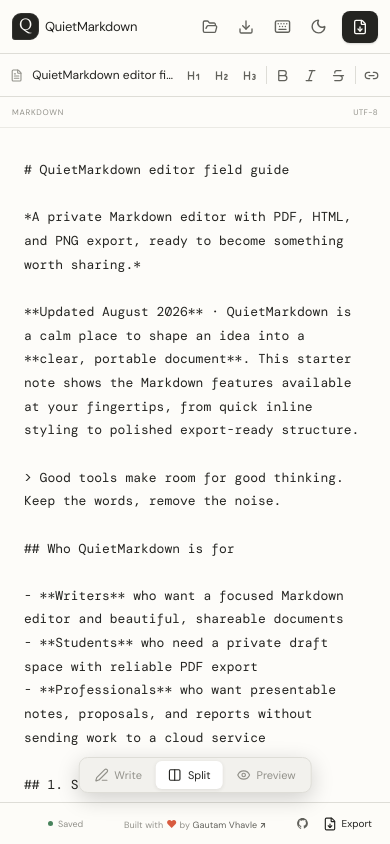
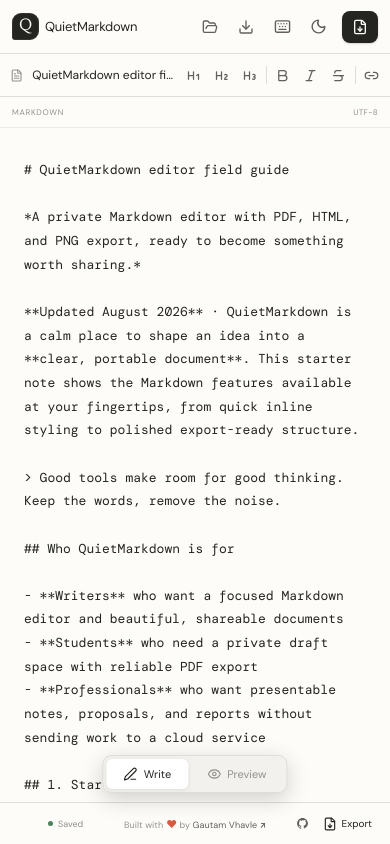
Before and after one commit to GautamVhavle/QuietMarkdown, a React (Vite) app: page / in a window 390 px wide. Built offline with nearby package versions, Linux system fonts and the light colour scheme; what markdown-it-task-lists would draw is missing.

Commit message:
feat: optimize portrait phone and tablet editing

```diff
--- a/playwright.config.ts
+++ b/playwright.config.ts
@@ -15,6 +15,7 @@
   },
   projects: [
     { name: 'desktop-chromium', use: { ...devices['Desktop Chrome'] } },
+    { name: 'tablet-chromium', use: { ...devices['iPad Mini'], browserName: 'chromium' } },
     { name: 'mobile-chromium', use: { ...devices['Pixel 7'] } },
   ],
 })
--- a/src/App.tsx
+++ b/src/App.tsx
@@ -735,7 +735,9 @@
   const [title, setTitle] = useState(initialDocument.title)
   const [markdown, setMarkdown] = useState(initialDocument.markdown)
   const [theme, setTheme] = useState<Theme>(getInitialTheme)
-  const [viewMode, setViewMode] = useState<ViewMode>('split')
+  const [viewMode, setViewMode] = useState<ViewMode>(() =>
+    window.matchMedia('(max-width: 900px)').matches ? 'write' : 'split',
+  )
   const [exportOpen, setExportOpen] = useState(false)
   const [shortcutsOpen, setShortcutsOpen] = useState(false)
   const [exportSettings, setExportSettings] = useState<ExportSettings>(loadSettings)
@@ -970,6 +972,7 @@
           ] as const).map(([mode, Icon, label]) => (
             <button
               key={mode}
+              data-view={mode}
               className={viewMode === mode ? 'active' : ''}
               onClick={() => setViewMode(mode)}
               aria-pressed={viewMode === mode}
--- a/src/styles.css
+++ b/src/styles.css
@@ -457,13 +457,14 @@
   .export-page-scaler .export-page-live { transform: scale(.45); }
 }
 
-@media (max-width: 800px) {
+@media (max-width: 900px) {
   .app-header { grid-template-columns: 1fr auto; min-height: 54px; padding: 0 12px; backdrop-filter: none; }
   .brand-name { font-size: 13px; }
   .local-badge, .quiet-button span, .header-divider { display: none; }
   .quiet-button { width: 32px; height: 32px; justify-content: center; padding: 0; }
   .view-switcher { position: fixed; z-index: 15; right: 50%; bottom: 51px; transform: translateX(50%); box-shadow: 0 6px 22px rgba(0,0,0,.18); }
-  .view-switcher button { padding: 7px 12px; }
+  .view-switcher button { padding: 8px 17px; }
+  .view-switcher button[data-view='split'] { display: none; }
   .primary-button { padding: 8px 10px; }
   .primary-button span { display: none; }
   .document-bar { display: flex; min-height: 43px; padding: 0 10px; }
@@ -473,9 +474,9 @@
   .format-toolbar { max-width: 58%; overflow-x: auto; scrollbar-width: none; }
   .format-toolbar::-webkit-scrollbar { display: none; }
   .toolbar-divider { margin: 0 2px; }
-  .workspace.mode-split { display: block; overflow-y: auto; }
-  .workspace.mode-split .editor-pane, .workspace.mode-split .preview-pane { height: calc(70vh - 48px); }
-  .workspace.mode-split .pane-divider { display: block; width: 100%; height: 1px; }
+  .workspace.mode-split { display: grid; grid-template-columns: 1fr; overflow: hidden; }
+  .workspace.mode-split .preview-pane, .workspace.mode-split .pane-divider { display: none; }
+  .workspace.mode-split .editor-pane { display: flex; height: auto; }
   .preview-scroll, .editor-wrap textarea { padding: 30px 24px 100px; }
   .pane-label { padding: 0 12px; }
   .app-footer { min-height: 42px; grid-template-columns: 1fr auto 1fr; padding: 0 12px; }
```
Also changed, not shown: 1 other file (tests, documents, lock files or other folders).
